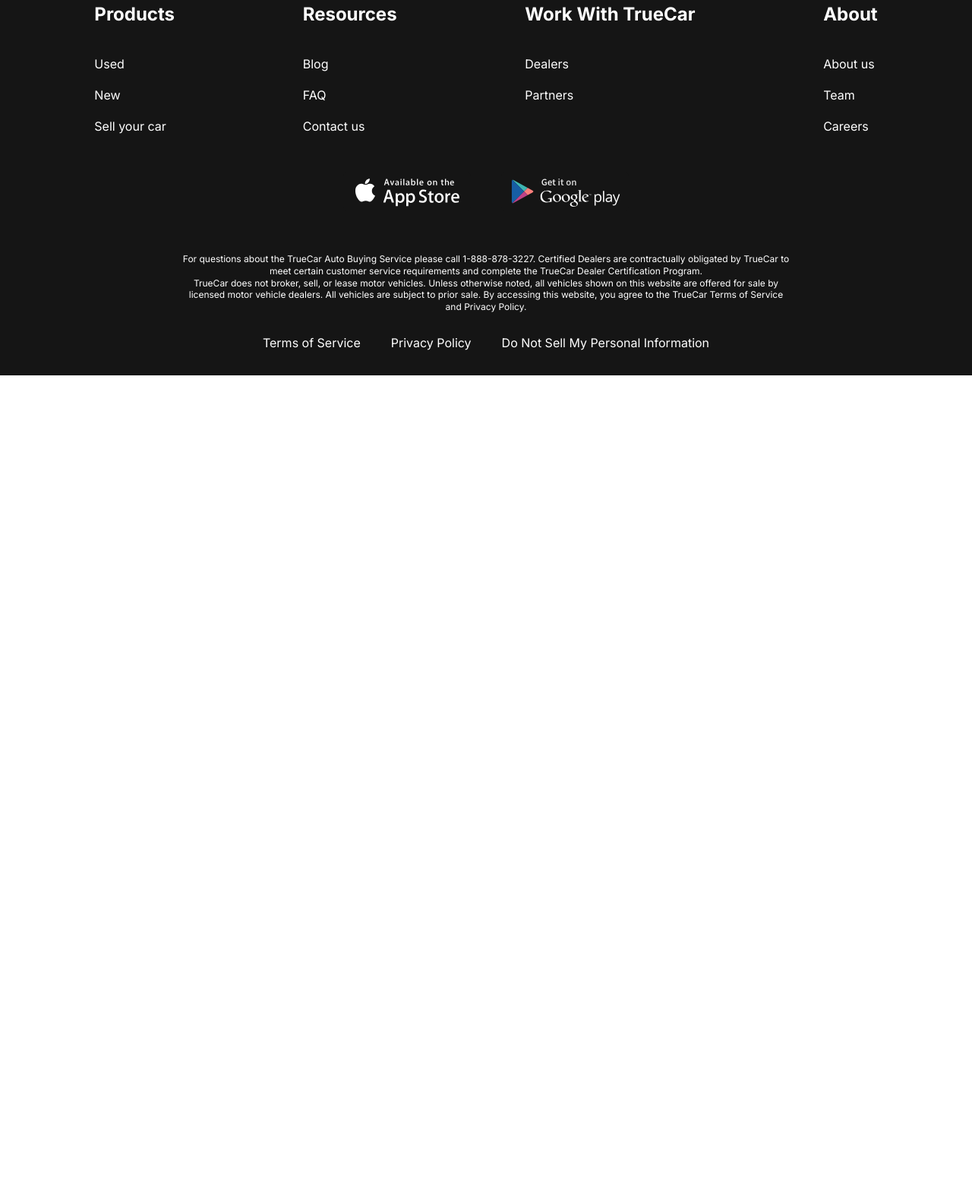
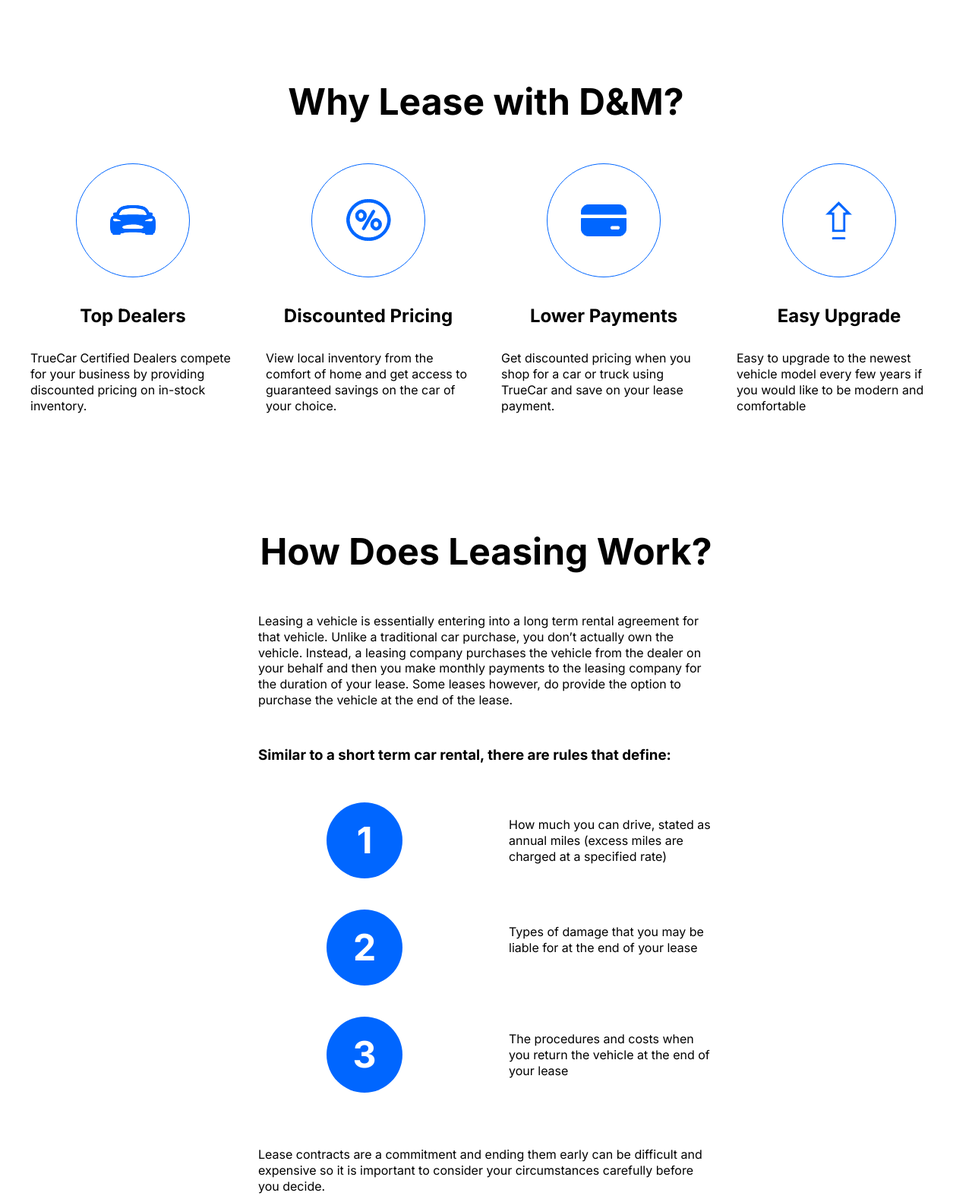
Before and after one commit to AnatoliiZh/project-lease-cars, a plain HTML site: page index.html in a window 1280 px wide. Shown: the part 847-2421 px from the top of the page at 76% size. Before the commit the page ends 1341 px from the top, so only its background shows below. Drawn offline with nearby package versions, Linux system fonts and the light colour scheme.

Commit message:
add section why-lease and how-does

```diff
--- a/css/style.css
+++ b/css/style.css
@@ -21,6 +21,13 @@ ul{
 a{
     text-decoration: none;
     color: inherit;
+}
+
+.section-title{
+    margin-bottom: 50px;
+    font-size: 48px;
+    font-weight: 700;
+    text-align: center;
 }
 
 .wrapper{
@@ -198,3 +205,82 @@ body{
     height: 6px;
     background-color: #fff;
 }
+
+.why-lease{
+    padding: 150px 0;
+}
+
+.why-lease-list{
+    display: grid;
+    grid-template-columns: repeat(4, 1fr);
+    gap: 40px;
+    text-align: center;
+}
+
+.why-lease-item-img{
+    margin-bottom: 30px;
+}
+
+.why-lease-item-title{
+    margin-bottom: 30px;
+    font-size: 24px;
+    font-weight: 700;
+
+}
+
+.why-lease-item-text{
+    text-align: left;
+}
+
+.how-does{
+    padding-bottom: 150px;
+}
+
+.how-does-inner{
+    max-width: 600px;
+    margin: 0 auto;
+
+}
+
+.how-does-title{
+    padding-top: 50px;
+}
+
+.how-does-list{
+    padding: 50px 0 70px;
+    counter-reset: myCounter;
+    /* list-style: none;    */
+
+}
+
+.how-does-item{
+    list-style-type: none;
+    width: 270px;
+    position: relative;
+    margin-left: auto;
+    box-sizing: content-box;
+    padding: 19px 0 19px 240px;
+    min-height: 63px;
+}
+
+.how-does-item + .how-does-item{
+    margin-top: 40px;
+}
+
+.how-does-item::before{
+    counter-increment: myCounter;
+    content: counter(myCounter);
+    display: flex;
+    justify-content: center;
+    align-items: center;
+    background-color: #0066FF;
+    font-size: 48px;
+    font-weight: 700;
+    width: 100px;
+    height: 100px;
+    border-radius: 50%;
+    color: #fff;
+    position: absolute;
+    left: 0;
+    top: 0;
+}
--- a/index.html
+++ b/index.html
@@ -56,7 +56,46 @@
                 </div>
             </div>
             <section class="why-lease">
-
+                <div class="container">
+                    <h2 class="section-title">Why Lease with D&M?</h2>
+                    <ul class="why-lease-list">
+                        <li class="why-lease-item">
+                            <img src="images/why-lease-1.svg" alt="" class="why-lease-item-img">
+                            <h3 class="why-lease-item-title">Top Dealers</h3>
+                            <p class="why-lease-item-text">TrueCar Certified Dealers compete for your business by providing discounted pricing on in-stock inventory.</p>
+                        </li>
+                        <li class="why-lease-item">
+                            <img src="images/why-lease-2.svg" alt="" class="why-lease-item-img">
+                            <h3 class="why-lease-item-title">Discounted Pricing</h3>
+                            <p class="why-lease-item-text">View local inventory from the comfort of home and get access to guaranteed savings on the car of your choice.</p>
+                        </li>
+                        <li class="why-lease-item">
+                            <img src="images/why-lease-3.svg" alt="" class="why-lease-item-img">
+                            <h3 class="why-lease-item-title">Lower Payments</h3>
+                            <p class="why-lease-item-text">Get discounted pricing when you shop for a car or truck using TrueCar and save on your lease payment.</p>
+                        </li>
+                        <li class="why-lease-item">
+                            <img src="images/why-lease-4.svg" alt="" class="why-lease-item-img">
+                            <h3 class="why-lease-item-title">Easy Upgrade</h3>
+                            <p class="why-lease-item-text">Easy to upgrade to the newest vehicle model every few years if you would like to be modern and comfortable</p>
+                        </li>
+                    </ul>
+                </div>
+            </section>
+            <section class="how-does">
+                <div class="container">
+                    <div class="how-does-inner">
+                        <h2 class="section-title">How Does Leasing Work?</h2>
+                        <p class="how-does-text">Leasing a vehicle is essentially entering into a long term rental agreement for that vehicle. Unlike a traditional car purchase, you don’t actually own the vehicle. Instead, a leasing company purchases the vehicle from the dealer on your behalf and then you make monthly payments to the leasing company for the duration of your lease. Some leases however, do provide the option to purchase the vehicle at the end of the lease.</p>
+                        <h3 class="how-does-title">Similar to a short term car rental, there are rules that define:</h3>
+                        <ol class="how-does-list">
+                            <li class="how-does-item">How much you can drive, stated as annual miles (excess miles are charged at a specified rate)</li>
+                            <li class="how-does-item">Types of damage that you may be liable for at the end of your lease</li>
+                            <li class="how-does-item">The procedures and costs when you return the vehicle at the end of your lease</li>
+                        </ol>
+                        <p class="how-does-text">Lease contracts are a commitment and ending them early can be difficult and expensive so it is important to consider your circumstances carefully before you decide.</p>
+                    </div>
+                </div>
             </section>
         </main>
         <footer class="footer">
```
Also changed, not shown: images/why-lease-1.svg (added), images/why-lease-2.svg (added), images/why-lease-3.svg (added), images/why-lease-4.svg (added).
